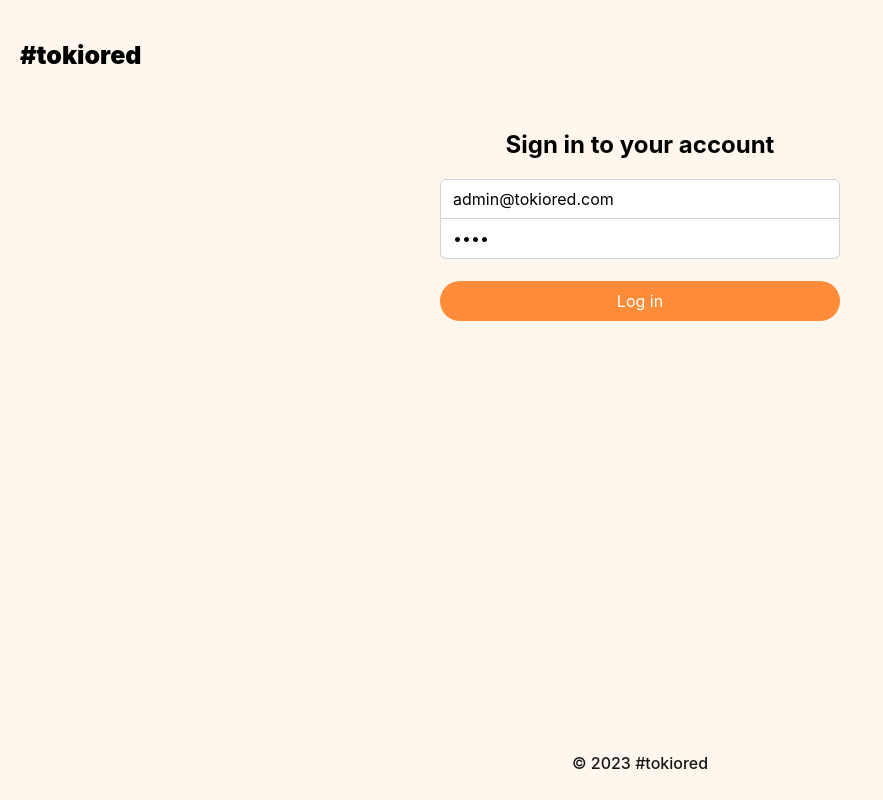
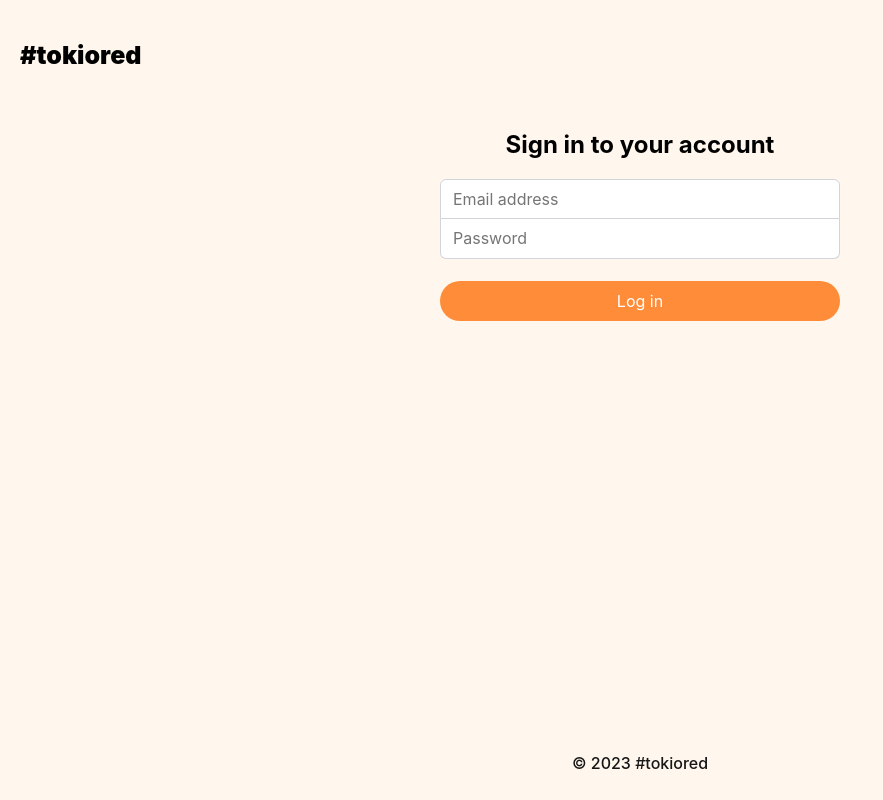
Before and after one commit to tokiored/react-authentication, a React (Vite) app: page /login in a window 1280 px wide. Shown: the whole page, without its empty margins (0-883 px from the left). Built offline with nearby package versions, Linux system fonts and the light colour scheme; what miragejs would draw is missing.

Commit message:
Add ReadMe Instructions

```diff
--- a/src/pages/Login.jsx
+++ b/src/pages/Login.jsx
@@ -6,7 +6,7 @@ export default function Login() {
   const { token, user, onLogin } = useAuth()
   const location = useLocation()
 
-  const initiliseForm = { email: 'admin@tokiored.com', password: 'p123' }
+  const initiliseForm = { email: '', password: '' }
   const [loginFormData, setLoginFormData] = useState(initiliseForm)
   const [status, setStatus] = useState('idle')
   const [error, setError] = useState(null)
```
Also changed, not shown: 1 other file (tests, documents, lock files or other folders).
